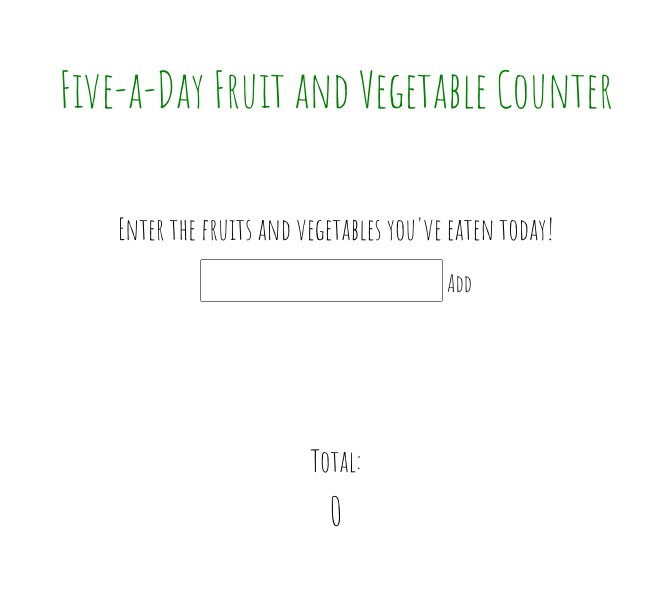
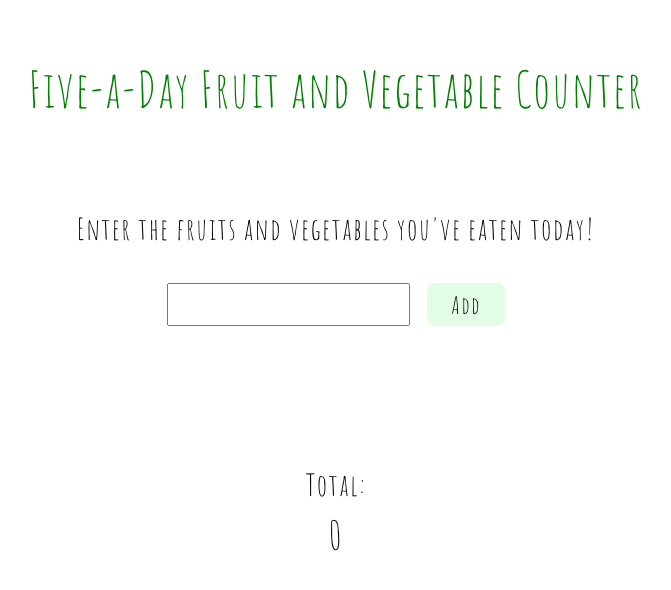
Before and after one commit to amberjohnsonsmile/five-a-day, a plain HTML site: page five-a-day.html in a window 1280 px wide. Shown: the whole page, without its empty margins (304-975 px from the left). Drawn offline with nearby package versions, Linux system fonts and the light colour scheme.

Commit message:
Button styling and margins added

```diff
--- a/five-a-day.css
+++ b/five-a-day.css
@@ -53,6 +53,7 @@ table {
 
 body {
 	text-align: center;
+	letter-spacing: 0.1em;
 }
 
 h1, h2, li, input, #button, h3 {
@@ -73,7 +74,9 @@ h2 {
 
 form, #button {
 	display: inline-block;
+	vertical-align: middle;
 	font-size: 24px;
+	margin-top: 1em;
 }
 
 input {
@@ -88,12 +91,23 @@ h3 {
   /* fix number alignment issue */
 	text-align: left;
 	margin: 10% 20%;
-	background: tan;
-	font-size: 24px;
+	background: #e3fce6;
+	font-size: 30px;
+	border-radius: 8px;
 }
 
 li {
 	padding: 5%;
+}
+
+/* Style add button */
+#button {
+	background: #e3fce6;
+	margin-left: 0.5em;
+	padding: 0.4em 1em;
+	border-radius: 8px;
+	text-decoration: none;
+	color: black;
 }
 
 /* Clear input after adding */
--- a/five-a-day.html
+++ b/five-a-day.html
@@ -17,7 +17,7 @@
     <form name="servings-input">
       <input type = "text" name="serving">
     </form>
-    <div id="button">Add</div>
+    <a href="#" id="button">Add</a>
   </div>
   <br/>
   <!-- populating list -->
```
